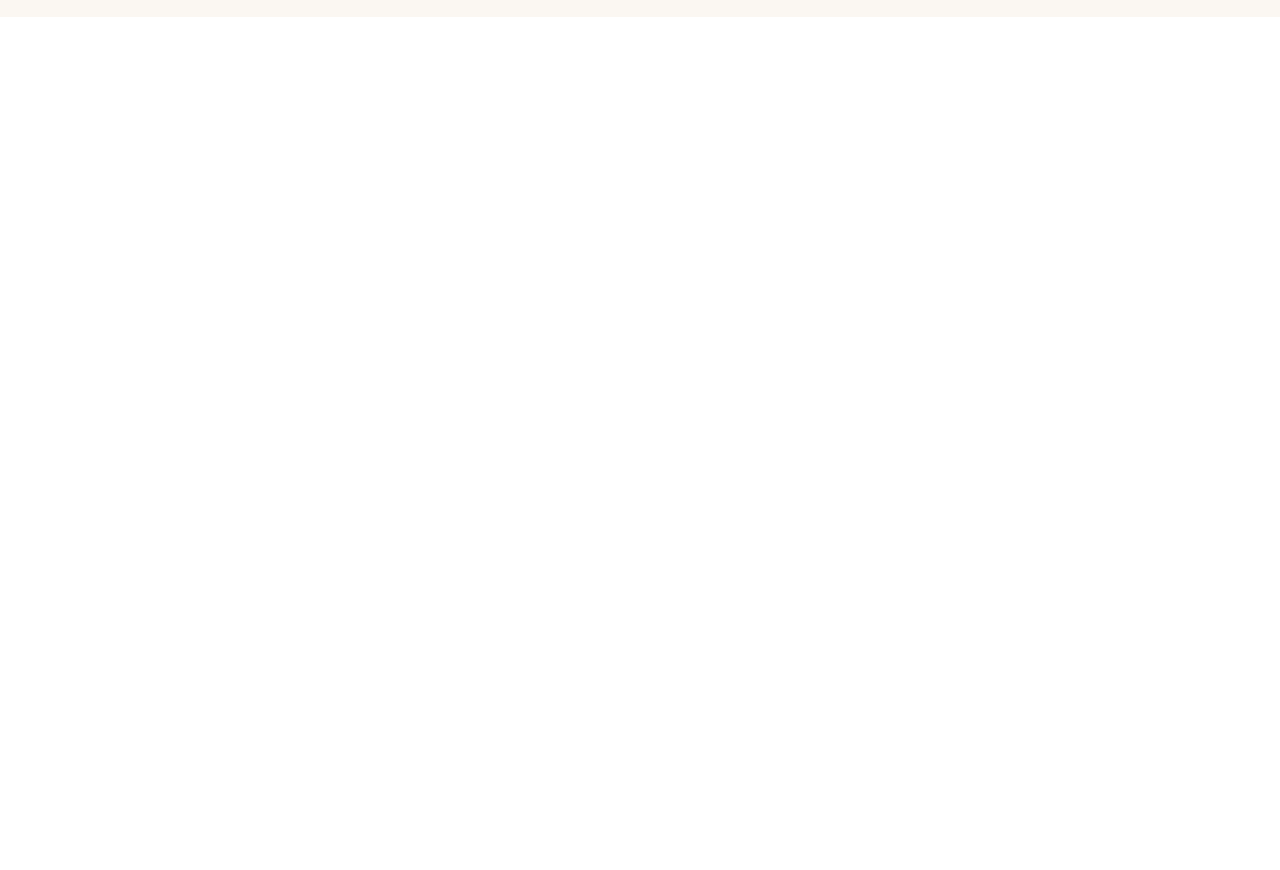
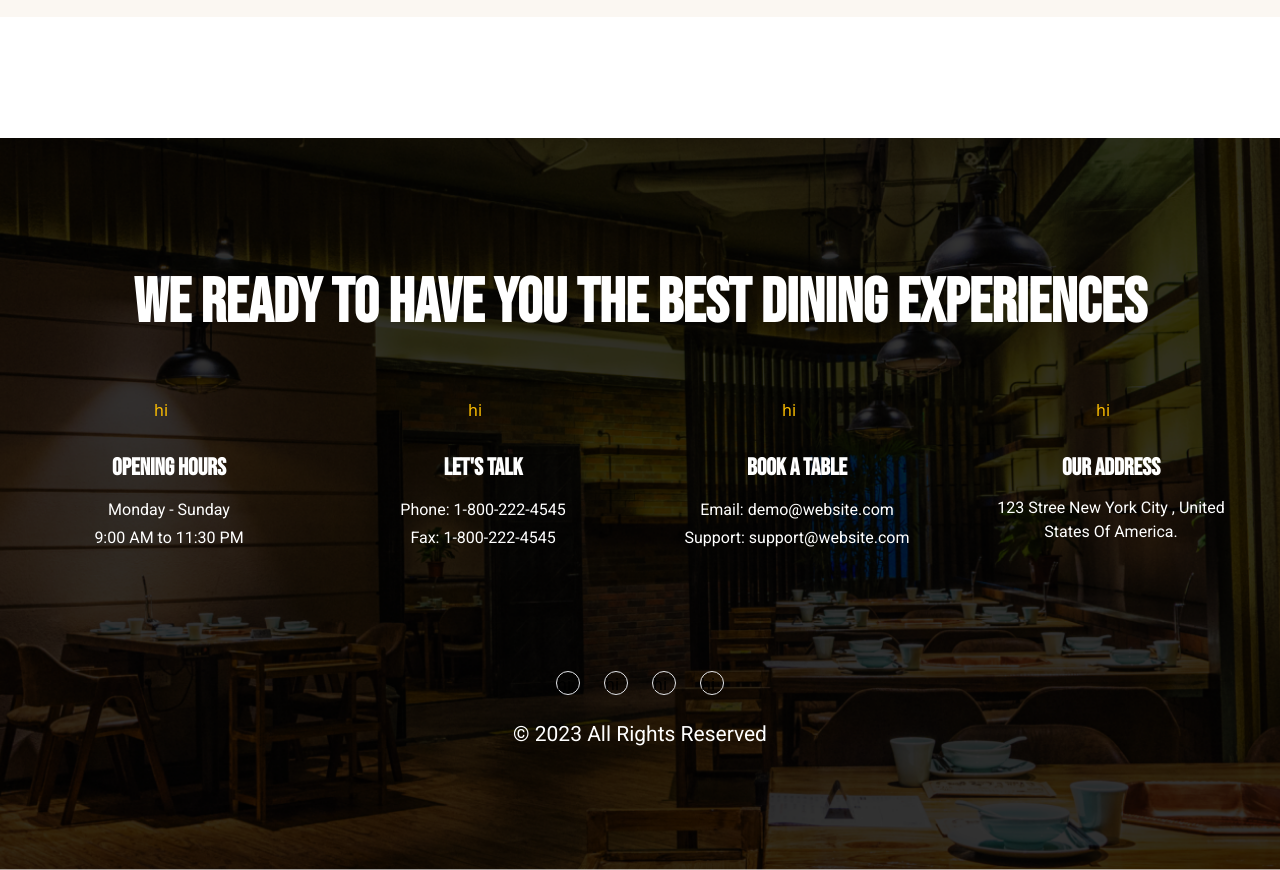
Before and after one commit to tuhinhossain123/job-task, a React (Vite) app: page / in a window 1280 px wide. Shown: the part 2660-3530 px from the top of the page. Before the commit the page ends 2677 px from the top, so only its background shows below. Built offline with nearby package versions, Linux system fonts and the light colour scheme.

Commit message:
footer section added

```diff
--- a/src/Components/About/AboutSection/AboutSection.jsx
+++ b/src/Components/About/AboutSection/AboutSection.jsx
@@ -6,7 +6,7 @@
 const AboutSection = () => {
   return (
     <div className="w-full my-8 lg:my-[120px] px-6 relative">
-      <div className="max-w-[1320px] mx-auto ">
+      <div className="max-w-[1320px] mx-auto">
         <div className="flex flex-col lg:flex-row gap-8 lg:gap-20">
           <div>
             <img
--- a/src/Components/Footer/Footer.jsx
+++ b/src/Components/Footer/Footer.jsx
@@ -1,9 +1,77 @@
+import footer from "../../assets/images/Footer.png";
 const Footer = () => {
   return (
-    <div>
-      <div>
-        <h2 className="text-center text-[40px] lg:text-[62px] font-bebas font-bold ">
+    <div
+      className="w-full mt-8 lg:mt-[120px] py-[30px] lg:py-[120px] px-6"
+      style={{
+        backgroundImage: `linear-gradient(to top, rgba(0,0,0,0.0), rgba(0,0,0,0.0)), url(${footer})`,
+        backgroundRepeat: "no-repeat",
+        backgroundSize: "cover",
+        backgroundPosition: "center",
+      }}
+    >
+      <div className="max-w-[1320px] mx-auto z-30">
+        <h2 className="text-center text-[40px] text-white lg:text-[62px] font-bebas font-bold ">
           We ready to have you the best dining experiences
+        </h2>
+
+        <div className="grid grid-cols-1 md:grid-cols-2 lg:grid-cols-4 gap-6 pt-12">
+          <div className="">
+            <h2 className="w-[30px] h-[30px] mx-auto text-secondury">hi</h2>
+            <h3 className="text-2xl text-white text-center font-bebas font-bold pt-4 lg:pt-6">
+              Opening hours
+            </h3>
+            <div>
+              <h4 className="pt-3 text-[16px] text-white text-center  font-robotto font-normal leading-[1.7]">
+                Monday - Sunday <br /> 9:00 AM to 11:30 PM
+              </h4>
+            </div>
+          </div>
+          <div className="">
+            <h2 className="w-[30px] h-[30px] mx-auto text-secondury">hi</h2>
+            <h3 className="text-2xl text-white text-center  font-bebas font-bold pt-4 lg:pt-6">
+              LET'S TALK
+            </h3>
+            <h4 className="pt-3 text-[16px] text-white text-center  font-robotto font-normal leading-[1.7]">
+              Phone: 1-800-222-4545 <br /> Fax: 1-800-222-4545
+            </h4>
+          </div>
+          <div className="">
+            <h2 className="w-[30px] h-[30px] mx-auto text-secondury">hi</h2>
+            <h3 className="text-2xl text-white text-center font-bebas font-bold pt-4 lg:pt-6">
+              BOOK A TABLE
+            </h3>
+            <h4 className="pt-3 text-[16px] text-white text-center  font-robotto font-normal leading-[1.7]">
+              Email: demo@website.com <br /> Support: support@website.com
+            </h4>
+          </div>
+          <div className="">
+            <h2 className="w-[30px] h-[30px] mx-auto text-secondury">hi</h2>
+            <h3 className="text-2xl text-center text-white font-bebas font-bold pt-4 lg:pt-6">
+              Our Address
+            </h3>
+            <h4 className="pt-3 text-[16px] text-white text-center  font-robotto font-normal">
+              123 Stree New York City , United <br /> States Of America.
+            </h4>
+          </div>
+        </div>
+
+        <div className="flex justify-center gap-[18px] lg:gap-6 pt-[60px] lg:pt-[120px]">
+          <div>
+            <h2 className="w-6 h-6 border rounded-full">hi</h2>
+          </div>
+          <div>
+            <h2 className="w-6 h-6 border rounded-full">hi</h2>
+          </div>
+          <div>
+            <h2 className="w-6 h-6 border rounded-full">hi</h2>
+          </div>
+          <div>
+            <h2 className="w-6 h-6 border rounded-full">hi</h2>
+          </div>
+        </div>
+        <h2 className="text-[16px] lg:text-[21px] text-white text-center font-robotto font-normal pt-4 lg:pt-6">
+          © 2023 All Rights Reserved{" "}
         </h2>
       </div>
     </div>
--- a/src/Main/Main.jsx
+++ b/src/Main/Main.jsx
@@ -1,5 +1,6 @@
 import { Outlet } from "react-router-dom";
 import Navbar from "../Pages/Hedar/Navbar/Navbar";
+import Footer from "../Components/Footer/Footer";
 
 
 const Main = () => {
@@ -7,6 +8,7 @@
     <div>
       <Navbar></Navbar>
       <Outlet></Outlet>
+      <Footer></Footer>
     </div>
   );
 };
```
